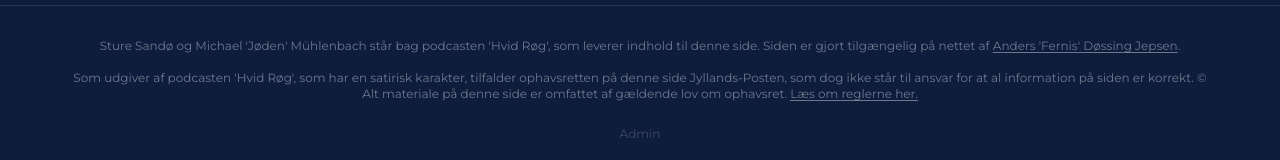
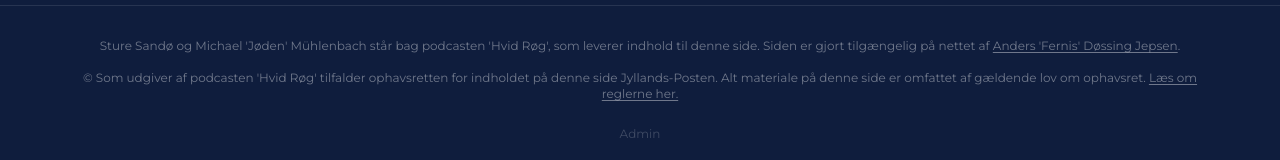
Before and after one commit to frs10/AGF_Almanak, a Next.js app: page / in a window 1280 px wide. Shown: the part 626-786 px from the top of the page. Built offline with nearby package versions, Linux system fonts and the light colour scheme; no server answers; the database is empty.

Commit message:
opdatering af tekst i footer

```diff
--- a/src/components/Footer.tsx
+++ b/src/components/Footer.tsx
@@ -18,9 +18,8 @@ export default function Footer() {
           .
         </p>
         <p>
-          Som udgiver af podcasten &apos;Hvid Røg&apos;, som har en satirisk karakter, tilfalder ophavsretten på denne side Jyllands-Posten,
-          som dog ikke står til ansvar for at al information på siden er korrekt.{' '}
-          © Alt materiale på denne side er omfattet af gældende lov om ophavsret.{' '}
+          © Som udgiver af podcasten &apos;Hvid Røg&apos; tilfalder ophavsretten for indholdet på denne side Jyllands-Posten.{' '}
+          Alt materiale på denne side er omfattet af gældende lov om ophavsret. {' '}
           <a
             href="https://jyllands-posten.dk/ophavsret"
             target="_blank"
```
Also changed, not shown: .claude/settings.local.json.
